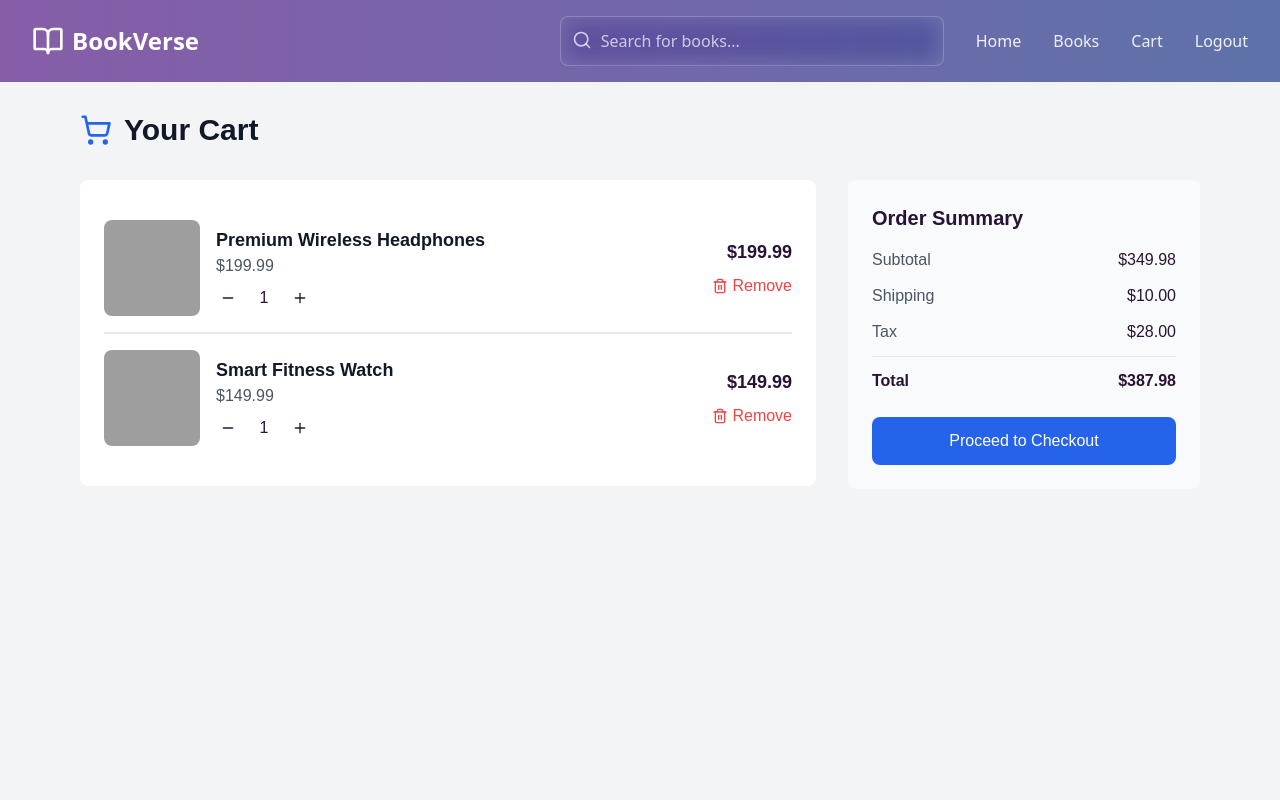
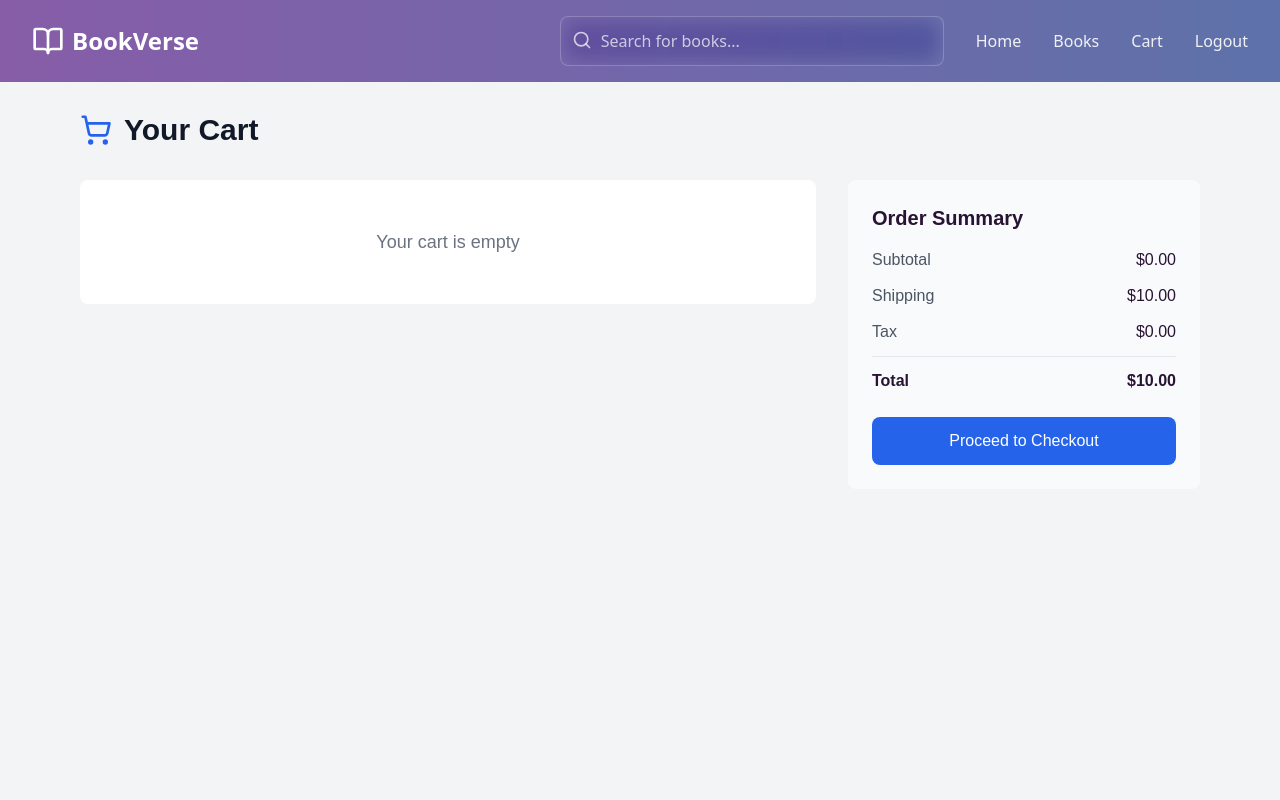
Before and after one commit to MohammadNaiem65/eLibrary, a React (Vite) app: page /cart in a window 1280 px wide. Shown: the top 800 px of the page. Built offline with nearby package versions, Linux system fonts and the light colour scheme; sample sign-in values are in the browser's storage; grey boxes are pictures that could not be loaded; a web font is replaced by a local one.

Commit message:
update: made the Cart and CartItem component working to update cart

```diff
--- a/src/components/Cart/CartItem.jsx
+++ b/src/components/Cart/CartItem.jsx
@@ -2,22 +2,22 @@ import { Minus, Plus, Trash2 } from 'lucide-react';
 
 export default function CartItem({
     id,
-    name,
+    title,
     price,
-    image,
+    picture,
     quantity,
     onUpdateQuantity,
     onRemove,
 }) {
     return (
-        <div className='flex items-center gap-4 py-4'>
+        <div className='flex items-start gap-4 py-4'>
             <img
-                src={image}
-                alt={name}
+                src={picture}
+                alt={title}
                 className='w-24 h-24 object-cover rounded-lg'
             />
             <div className='flex-1'>
-                <h3 className='text-lg font-semibold text-gray-900'>{name}</h3>
+                <h3 className='text-lg font-semibold text-gray-900'>{title}</h3>
                 <p className='text-gray-600'>${price.toFixed(2)}</p>
                 <div className='flex items-center gap-2 mt-2'>
                     <button
--- a/src/pages/Cart.jsx
+++ b/src/pages/Cart.jsx
@@ -1,42 +1,29 @@
-import { useState } from 'react';
+import { useContext } from 'react';
 import { ShoppingCart } from 'lucide-react';
+import CartContext from '../contexts/CartContext';
 import CartItem from '../components/Cart/CartItem';
 import CartSummary from '../components/Cart/CartSummary';
 
-// Sample cart data
-const initialItems = [
-    {
-        id: 1,
-        name: 'Premium Wireless Headphones',
-        price: 199.99,
-        image: 'https://images.unsplash.com/photo-1505740420928-5e560c06d30e?w=800&q=80',
-        quantity: 1,
-    },
-    {
-        id: 2,
-        name: 'Smart Fitness Watch',
-        price: 149.99,
-        image: 'https://images.unsplash.com/photo-1523275335684-37898b6baf30?w=800&q=80',
-        quantity: 1,
-    },
-];
-
 export default function Cart() {
-    const [items, setItems] = useState(initialItems);
+    const { cart, setCart } = useContext(CartContext);
 
     const updateQuantity = (id, newQuantity) => {
-        setItems(
-            items.map((item) =>
-                item.id === id ? { ...item, quantity: newQuantity } : item
-            )
+        const updatedCart = cart.map((item) =>
+            item.id === id ? { ...item, quantity: newQuantity } : item
         );
+
+        setCart(updatedCart);
+        localStorage.setItem('cart', JSON.stringify(updatedCart));
     };
 
     const removeItem = (id) => {
-        setItems(items.filter((item) => item.id !== id));
+        const updatedCart = cart.filter((item) => item.id !== id);
+
+        setCart(updatedCart);
+        localStorage.setItem('cart', JSON.stringify(updatedCart));
     };
 
-    const subtotal = items.reduce(
+    const subtotal = cart.reduce(
         (sum, item) => sum + item.price * item.quantity,
         0
     );
@@ -55,7 +42,7 @@ export default function Cart() {
 
                 <div className='grid grid-cols-1 lg:grid-cols-3 gap-8'>
                     <div className='lg:col-span-2'>
-                        {items.length === 0 ? (
+                        {cart.length === 0 ? (
                             <div className='text-center py-12 bg-white rounded-lg'>
                                 <p className='text-gray-500 text-lg'>
                                     Your cart is empty
@@ -63,7 +50,7 @@ export default function Cart() {
                             </div>
                         ) : (
                             <div className='bg-white rounded-lg p-6 divide-y-2'>
-                                {items.map((item) => (
+                                {cart.map((item) => (
                                     <CartItem
                                         key={item.id}
                                         {...item}
```
